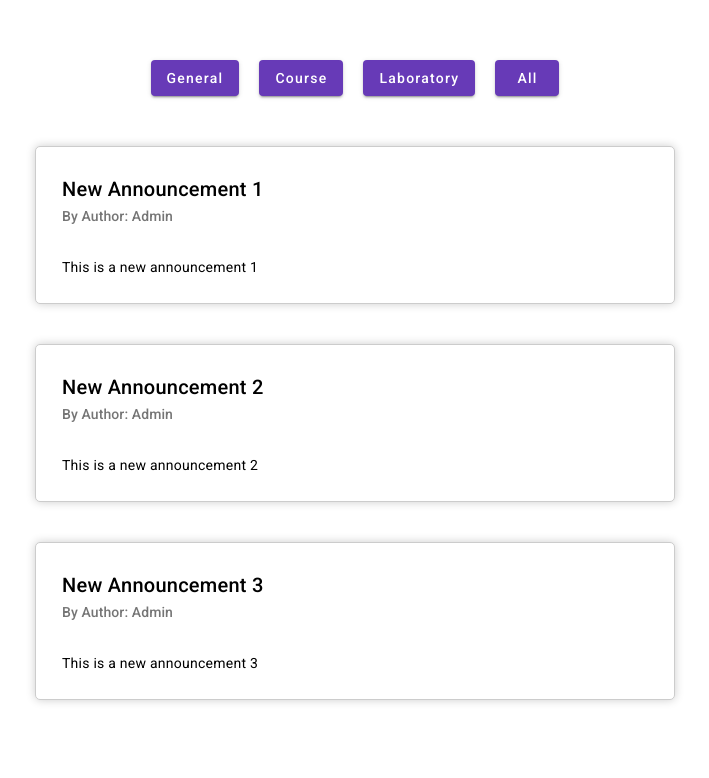
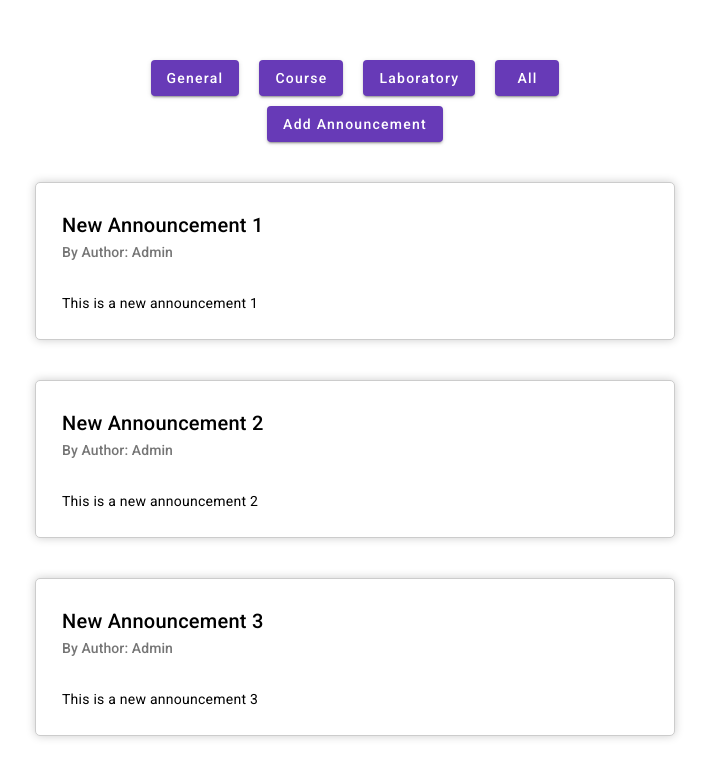
Before and after one commit to GitStroberi/notifications-app, an Angular app: page / in a window 1280 px wide. Shown: the top 778 px of the page, without its empty margins (285-994 px from the left). Built offline with nearby package versions, Linux system fonts and the light colour scheme.

Commit message:
Implemented add-announcement page and added routing

```diff
--- /dev/null
+++ b/src/app/add-announcement-form/add-announcement-form.component.html
@@ -0,0 +1,23 @@
+<div class="content">
+    <form>
+        <mat-form-field>
+            <mat-label>Title</mat-label>
+            <input matInput placeholder="Title" [(ngModel)]="title" name="title" required>
+        </mat-form-field>
+        <mat-form-field>
+            <mat-select [(ngModel)]="selectedCategory" name="category" required matNativeControl>
+                <div *ngFor="let category of categories">
+                    <mat-option [value]="category">{{category.name}}</mat-option>
+                </div>
+            </mat-select>
+        </mat-form-field>
+        <mat-form-field>
+            <mat-label>Leave a message</mat-label>
+            <textarea matInput placeholder="Message" [(ngModel)]="message" name="message" required></textarea>
+        </mat-form-field>
+        <div class="buttons">
+            <button mat-raised-button color="primary" (click)="addAnnouncement()">Submit</button>
+            <button mat-raised-button color="primary" [routerLink]="''">Cancel</button>
+        </div>
+    </form>
+</div>
--- /dev/null
+++ b/src/app/add-announcement-form/add-announcement-form.component.scss
@@ -0,0 +1,21 @@
+.content {
+    padding-top: 100px;
+    display: flex;
+    flex-direction: column;
+    flex-wrap: wrap;
+    align-items: center;
+}
+
+.buttons {
+    display: flex;
+    flex-wrap: wrap;
+    justify-content: space-between;
+}
+
+button {
+    margin: 10px;
+}
+
+mat-form-field {
+    width: 100%;
+}
--- /dev/null
+++ b/src/app/add-announcement-form/add-announcement-form.component.ts
@@ -0,0 +1,33 @@
+import { Component } from '@angular/core';
+import { Category } from '../category';
+
+@Component({
+  selector: 'app-add-announcement-form',
+  templateUrl: './add-announcement-form.component.html',
+  styleUrls: ['./add-announcement-form.component.scss']
+})
+export class AddAnnouncementFormComponent {
+  title: string;
+  message: string;
+  selectedCategory: Category;
+  categories: Category[] = [
+    {
+      name: 'General',
+      id: 1,
+    },
+    {
+      name: 'Course',
+      id: 2,
+    },
+    {
+      name: 'Laboratory',
+      id: 3,
+    }
+  ];
+
+  addAnnouncement() {
+    console.log(this.title);
+    console.log(this.message);
+    console.log(this.selectedCategory);
+  }
+}
--- a/src/app/app.component.html
+++ b/src/app/app.component.html
@@ -1,6 +1 @@
-<div class="container" >
-  <app-categories class="categoty-buttons" (categorySelected)="onCategorySelected($event)"></app-categories>
-  <div class="announcements" *ngFor="let announcement of filteredAnnouncements">
-    <app-announcement [title]="announcement.title" [message]="announcement.message" [author]="announcement.author"></app-announcement>
-  </div>
-</div>
+<router-outlet></router-outlet>
--- /dev/null
+++ b/src/app/home/home.component.html
@@ -0,0 +1,7 @@
+<div class="container" >
+    <app-categories class="category-buttons" (categorySelected)="onCategorySelected($event)"></app-categories>
+    <button class="add-announcement-button" mat-raised-button color="primary" [routerLink]="['/add']">Add Announcement</button>
+    <div class="announcements" *ngFor="let announcement of filteredAnnouncements">
+      <app-announcement [title]="announcement.title" [message]="announcement.message" [author]="announcement.author"></app-announcement>
+    </div>
+</div>
--- /dev/null
+++ b/src/app/home/home.component.scss
@@ -0,0 +1,17 @@
+.container {
+    display: flex;
+    flex-direction: column;
+    align-items: center;
+}
+
+.announcements {
+    flex-direction: column;
+    align-items: center;
+    width: 50%;
+}
+
+.category-buttons {
+    display: flex;
+    justify-content: center;
+    flex-wrap: wrap;
+}
--- /dev/null
+++ b/src/app/home/home.component.ts
@@ -0,0 +1,54 @@
+import { Component } from '@angular/core';
+import { Category } from '../category';
+import { Announcement } from '../announcement';
+
+
+@Component({
+  selector: 'app-home',
+  templateUrl: './home.component.html',
+  styleUrls: ['./home.component.scss']
+})
+export class HomeComponent {
+  selectedCategory: Category;
+
+  announcements: Announcement[] = [
+    {
+      title: 'New Announcement 1',
+      message: 'This is a new announcement 1',
+      author: 'Admin',
+      category: {
+        name: 'General',
+        id: 1,
+      }
+    },
+    {
+      title: 'New Announcement 2',
+      message: 'This is a new announcement 2',
+      author: 'Admin',
+      category: {
+        name: 'Course',
+        id: 2,
+      }
+    },
+    {
+      title: 'New Announcement 3',
+      message: 'This is a new announcement 3',
+      author: 'Admin',
+      category: {
+        name: 'Laboratory',
+        id: 3,
+      }
+    }
+  ];
+
+  filteredAnnouncements: Announcement[] = this.announcements;
+
+  onCategorySelected(category: Category) {
+    if(!category) {
+      this.filteredAnnouncements = this.announcements;
+      return;
+    }
+    this.selectedCategory = category;
+    this.filteredAnnouncements = this.announcements.filter(announcement => announcement.category.id === category.id);
+  }
+}
```
Also changed, not shown: src/app/app-routing.module.ts (added, +21 -0 lines), src/app/app.module.ts (+20 -6 lines), 2 other files (tests, documents, lock files or other folders).
